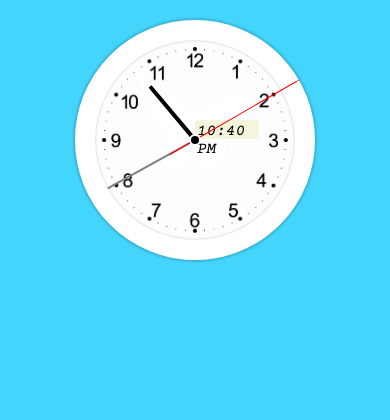
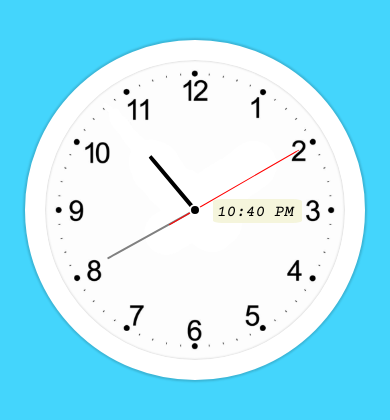
Before and after one commit to Kumardinesh1908/Analog-and-Digital-Clock, a plain HTML site: page index.html in a window 390 px wide. Drawn offline with nearby package versions, Linux system fonts and the light colour scheme.

Commit message:
removed media query

```diff
--- a/style.css
+++ b/style.css
@@ -117,19 +117,22 @@ body, html {
 }
 
 /* Media query for mobile devices with a maximum width of 600 pixels */
-@media only screen and (max-width: 740px) {
+/* @media only screen and (max-width: 740px) {
 
     .clock {
-        width: 200px;
-        height: 200px;
+        width: 300px;
+        height: 300px;
         margin-top: 20px;
     }
 
     #digitalClock {
-        width: 60px;
+        width: 50px;
         height: 15px;
         top: 40%;
         left: 50%;
         padding: 2px;
+        font-size:11px;
+        top:46%;
+        left: 56%;
     }
-}
+} */
```
